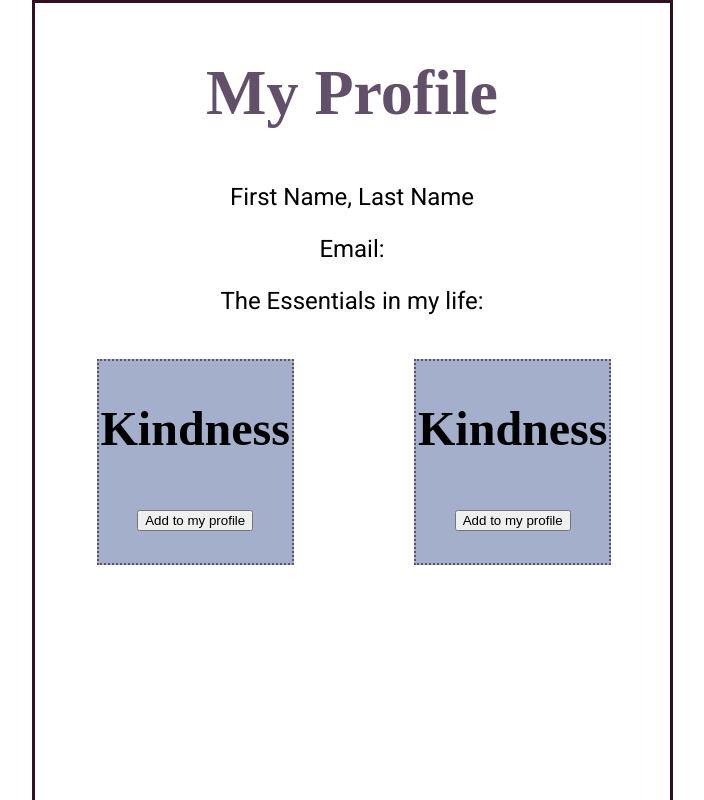
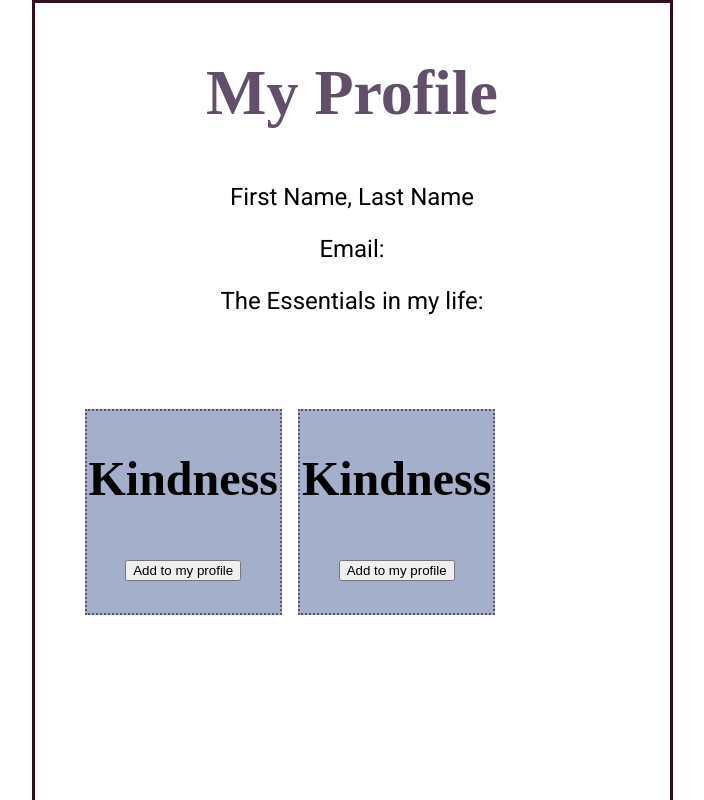
Before and after one commit to bw-essentialism/frontend, a React (Create React App) app in the folder my-app/: page / in a window 1280 px wide. Shown: the top 800 px of the page, without its empty margins (293-997 px from the left). Built offline with nearby package versions, Linux system fonts and the light colour scheme; a web font is replaced by a local one.

Commit message:
Final push before merge

```diff
--- a/my-app/src/components/ProfilePage.js
+++ b/my-app/src/components/ProfilePage.js
@@ -47,7 +47,8 @@ const Essentials = styled.p`
 `;
 
 const CardSection = styled.div`
-  display: flex;
-  flex-direction: row;
-  justify-content: space-around;
+  display: grid;
+  grid-gap: 20px;
+  grid-template-columns: repeat(4, 1fr);
+  padding: 50px 50px;
 `;
--- a/my-app/src/components/ValuesList.js
+++ b/my-app/src/components/ValuesList.js
@@ -1,35 +1,40 @@
-import React from 'react';
+import React, { useEffect, useState } from 'react';
 import styled from 'styled-components';
-import Card from './Card';
+import axios from 'axios';
+import axiosWithAuth from '../utils/axiosWithAuth';
+import MyValues from './data';
+import ValueCards from './Card';
 
 export default function ValuesList() {
+  const [Values, setValues] = useState([]);
+
+  useEffect(() => {
+    axiosWithAuth()
+      .get(`http://localhost:5000/api/values`)
+      .then(res => {
+        console.log('response', res.data);
+        // setValues(response);
+      });
+  }, []);
+
   return (
     <section className='values-page'>
       <header>
         <Welcome>Values</Welcome>
         <Definition>
-          {' '}
           A person's principles or standards of behavior; one's judgment of what is important in life.
         </Definition>
         <Instructions>
           Look through this list of values and select the ones that resonate with you. They will then be added to your
           profile.
         </Instructions>
-        <CardSection>
-          <Card />
-          <Card />
-          <Card />
-          <Card />
-          <Card />
-          <Card />
-          <Card />
-          <Card />
-          <Card />
-          <Card />
-          <Card />
-          <Card />
-        </CardSection>
       </header>
+      <CardSection>
+        {MyValues.map(Values => {
+          return <ValueCards key={Values.id} />;
+        })}
+        ;
+      </CardSection>
     </section>
   );
 }
@@ -55,9 +60,8 @@ const Instructions = styled.h3`
 `;
 
 const CardSection = styled.div`
-  display: flex;
-  flex-direction: row;
-  justify-content: space-around;
-  flex-wrap: wrap;
+  display: grid;
+  grid-gap: 20px;
+  grid-template-columns: repeat(4, 1fr);
   padding: 50px 50px;
 `;
--- /dev/null
+++ b/my-app/src/components/data.js
@@ -0,0 +1,19 @@
+const MyValues = [
+  'Athletic ability',
+  'Art and literature',
+  'Creativity',
+  'Discovering & inventing things to make a difference in the world',
+  'Independence',
+  'Kindness and generosity',
+  'Living in the moment',
+  'Membership in a social group',
+  'Music',
+  'My community',
+  'My moral principles',
+  'Nature and the environment',
+  'Relationships with friends and family',
+  'Sense of humor',
+  'Success in my career',
+];
+
+export default MyValues;
```
